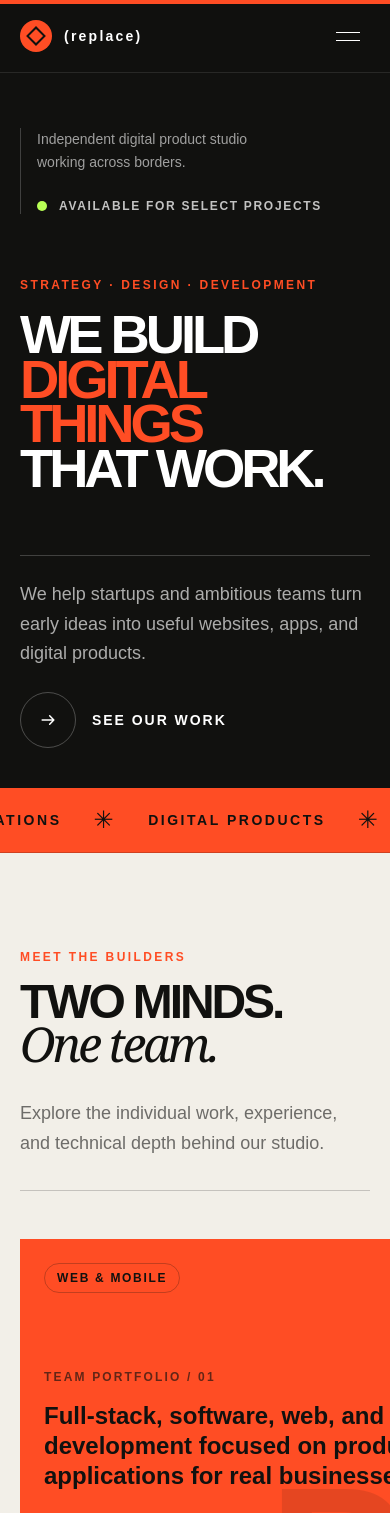
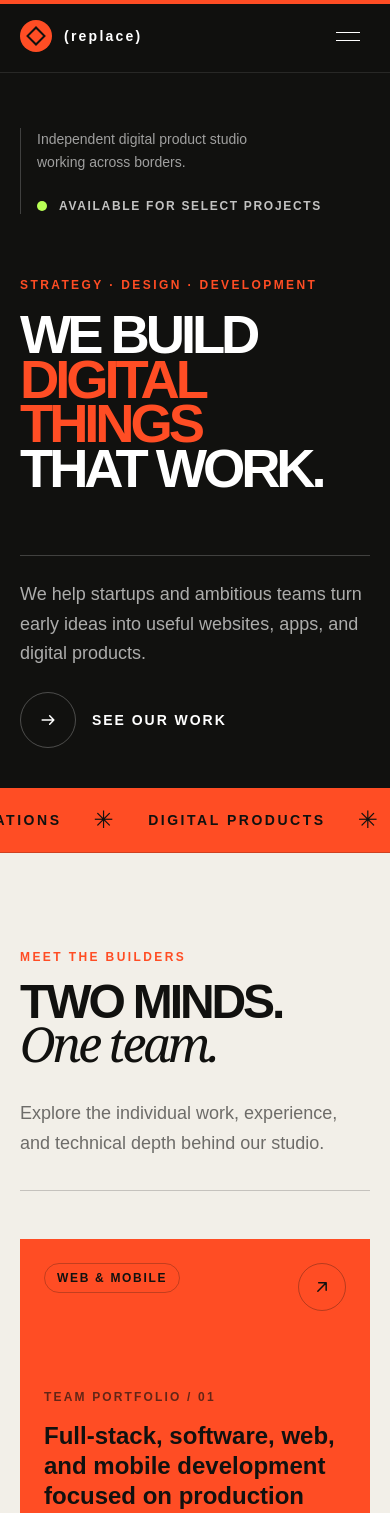
Before and after one commit to Ma-ano/Freelance, a React (Vite) app: page / in a window 390 px wide. Shown: the top 1513 px of the page. Built offline with nearby package versions, Linux system fonts and the light colour scheme.

Commit message:
Harden responsive layouts across screen sizes

```diff
--- a/src/App.jsx
+++ b/src/App.jsx
@@ -102,14 +102,14 @@ function Header({ menuOpen, setMenuOpen }) {
   return (
     <header className="fixed inset-x-0 top-0 z-50 border-b border-white/10 bg-[#11110f]/90 text-white backdrop-blur-md">
       <div className="mx-auto flex h-[72px] max-w-[1440px] items-center justify-between px-5 sm:px-8 lg:px-12">
-        <button onClick={() => scrollTo('#top')} className="flex items-center gap-3" aria-label={`${COMPANY_NAME} home`}>
+        <button onClick={() => scrollTo('#top')} className="flex min-h-11 items-center gap-3" aria-label={`${COMPANY_NAME} home`}>
           <LogoMark />
           <span className="text-sm font-bold tracking-[0.16em]">{COMPANY_NAME}</span>
         </button>
 
         <nav className="hidden items-center gap-8 md:flex" aria-label="Main navigation">
           {navItems.map(([label, href]) => (
-            <button key={href} onClick={() => scrollTo(href)} className="nav-link text-sm text-white/70 hover:text-white">
+            <button key={href} onClick={() => scrollTo(href)} className="nav-link flex min-h-11 min-w-11 items-center justify-center px-1 text-sm text-white/70 hover:text-white">
               {label}
             </button>
           ))}
@@ -117,7 +117,7 @@ function Header({ menuOpen, setMenuOpen }) {
 
         <button
           onClick={() => scrollTo('#contact')}
-          className="hidden items-center gap-2 rounded-full bg-white px-5 py-2.5 text-sm font-semibold text-[#11110f] transition-transform hover:-translate-y-0.5 md:flex"
+          className="hidden min-h-11 items-center gap-2 rounded-full bg-white px-5 py-2.5 text-sm font-semibold text-[#11110f] transition-transform hover:-translate-y-0.5 md:flex"
         >
           Start a project <ArrowIcon diagonal />
         </button>
@@ -179,7 +179,7 @@ function PortfolioCard({ project, index }) {
       className="project-card group block text-left"
       aria-label={`Open ${project.title}'s portfolio in a new tab`}
     >
-      <div className="relative flex aspect-[4/3] min-h-[360px] flex-col justify-between overflow-hidden p-6 sm:p-8" style={{ backgroundColor: project.color, color: project.textColor }}>
+      <div className="relative flex min-h-[440px] flex-col justify-between overflow-hidden p-6 sm:aspect-[4/3] sm:min-h-0 sm:p-8" style={{ backgroundColor: project.color, color: project.textColor }}>
         <div className="absolute -bottom-[18%] -right-[8%] select-none text-[clamp(13rem,30vw,26rem)] font-black leading-none tracking-[-0.1em] opacity-10" aria-hidden="true">
           {project.initials}
         </div>
@@ -191,12 +191,12 @@ function PortfolioCard({ project, index }) {
             <ArrowIcon diagonal />
           </span>
         </div>
-        <div className="relative max-w-md">
+        <div className="relative w-full min-w-0 max-w-md">
           <p className="mb-4 text-xs font-bold uppercase tracking-[0.18em] opacity-65">Team portfolio / 0{index + 1}</p>
           <p className="text-2xl font-semibold leading-tight sm:text-3xl">{project.summary}</p>
           <div className="mt-6 flex flex-wrap gap-2">
             {project.services.map((service) => (
-              <span key={service} className="rounded-full border border-current/25 px-3 py-1 text-xs font-semibold">{service}</span>
+              <span key={service} className="shrink-0 whitespace-nowrap rounded-full border border-current/25 px-3 py-1 text-xs font-semibold">{service}</span>
             ))}
           </div>
         </div>
@@ -351,8 +351,8 @@ function App() {
                 <span className="mt-1.5 size-2.5 rounded-full bg-[#ff4d24]" />
                 <p className="text-xs font-bold uppercase tracking-[0.2em]">How we work</p>
               </div>
-              <div>
-                <h2 className="max-w-4xl text-[clamp(2.6rem,5.8vw,6rem)] font-black leading-[0.94] tracking-[-0.055em]">
+              <div className="min-w-0">
+                <h2 className="max-w-4xl break-words text-[clamp(1.5rem,8vw,2.5rem)] font-black leading-[0.94] tracking-[-0.055em] sm:text-[clamp(2.6rem,5.8vw,6rem)]">
                   CLOSE COLLABORATION.<br />CLEAR DECISIONS.<br /><span className="font-serif font-normal italic text-[#ff4d24]">No black box.</span>
                 </h2>
                 <p className="mt-10 max-w-2xl text-lg leading-relaxed text-black/60 sm:text-xl">
@@ -407,7 +407,7 @@ function App() {
               <div className="mb-5 flex items-center gap-3"><LogoMark /><span className="text-sm font-bold tracking-[0.16em]">{COMPANY_NAME}</span></div>
               <span className="footer-email text-2xl font-semibold sm:text-4xl">{CONTACT_EMAIL}</span>
             </div>
-            <button onClick={() => window.scrollTo({ top: 0, behavior: 'smooth' })} className="flex items-center gap-3 self-start text-sm font-semibold text-white/65 hover:text-white sm:self-auto">
+            <button onClick={() => window.scrollTo({ top: 0, behavior: 'smooth' })} className="flex min-h-11 items-center gap-3 self-start text-sm font-semibold text-white/65 hover:text-white sm:self-auto">
               Back to top <span className="grid size-10 -rotate-90 place-items-center rounded-full border border-white/20"><ArrowIcon /></span>
             </button>
           </div>
--- a/src/index.css
+++ b/src/index.css
@@ -20,7 +20,7 @@ html {
 
 body {
   margin: 0;
-  min-width: 320px;
+  min-width: 0;
   min-height: 100vh;
 }
 
```
